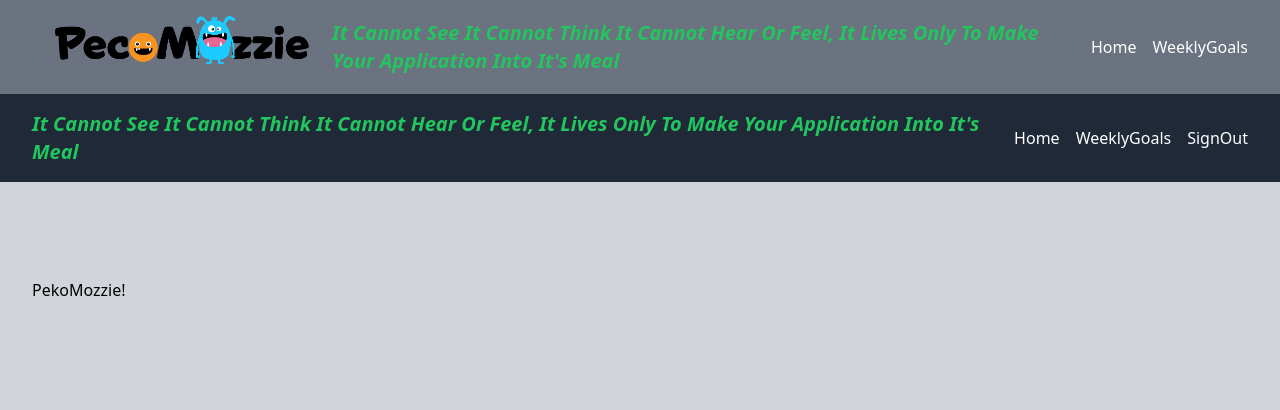
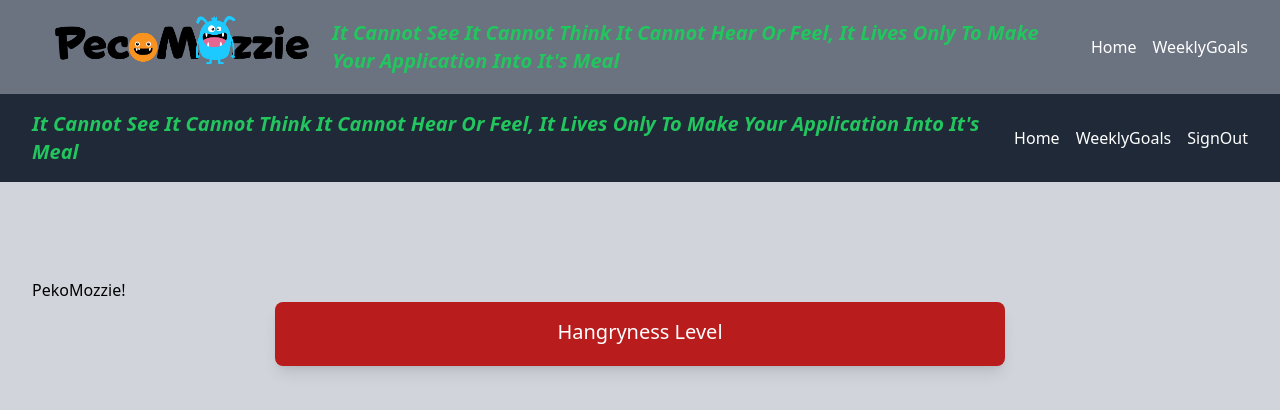
Before and after one commit to PekoMozzie/PekoMozzie, a Next.js app in the folder pekomozzie/: page /dashboard in a window 1280 px wide. Shown: the top 410 px of the page. Built offline with nearby package versions, Linux system fonts and the light colour scheme.

Commit message:
began prototyping HungryMeter.jsx

```diff
--- /dev/null
+++ b/pekomozzie/src/app/components/HungryMeter.jsx
@@ -0,0 +1,9 @@
+
+
+export default function HungryMeter() {
+    return (
+        <div className="w-3/5 mx-auto bg-red-700 p-4 rounded-lg text-white text-center shadow-lg ">
+        <h3 className="text-xl mb-1">Hangryness Level</h3>
+        </div>
+    );
+}
--- a/pekomozzie/src/app/dashboard/page.js
+++ b/pekomozzie/src/app/dashboard/page.js
@@ -1,9 +1,13 @@
+import HungryMeter from "../components/HungryMeter"
 
- export default function Home () {
+
+
+export default function Home () {
   return (
     <section className ="py-24">
       <div className="container">
         <h1 className="text.3xl.font-b">PekoMozzie!</h1>
+        <HungryMeter></HungryMeter>
       </div>
     </section>
   )
```
Also changed, not shown: 1 other file (tests, documents, lock files or other folders).
